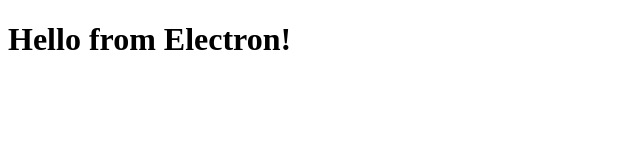
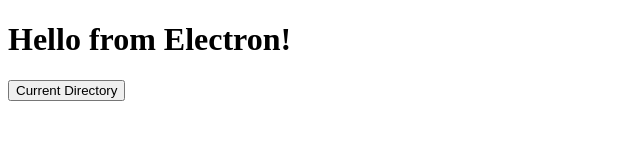
Before and after one commit to mrwizard82d1/electron-in-action, an Electron app: page bookmarker/app/index.html in a window 1280 px wide. Shown: the whole page, without its empty margins (0-640 px from the left). Drawn offline with Linux system fonts and the light colour scheme.

Commit message:
Add button to browser window.

```diff
--- a/bookmarker/app/index.html
+++ b/bookmarker/app/index.html
@@ -7,5 +7,15 @@
   </head>
   <body>
     <h1>Hello from Electron!</h1>
+    <!-- Our new button! -->
+    <p>
+      <button class="alert">Current Directory</button>
+    </p>
   </body>
+  <script>
+    const button = document.querySelector('.alert');
+    button.addEventListener('click', function() {
+      alert(__dirname);
+    });
+  </script>
 </html>
```
